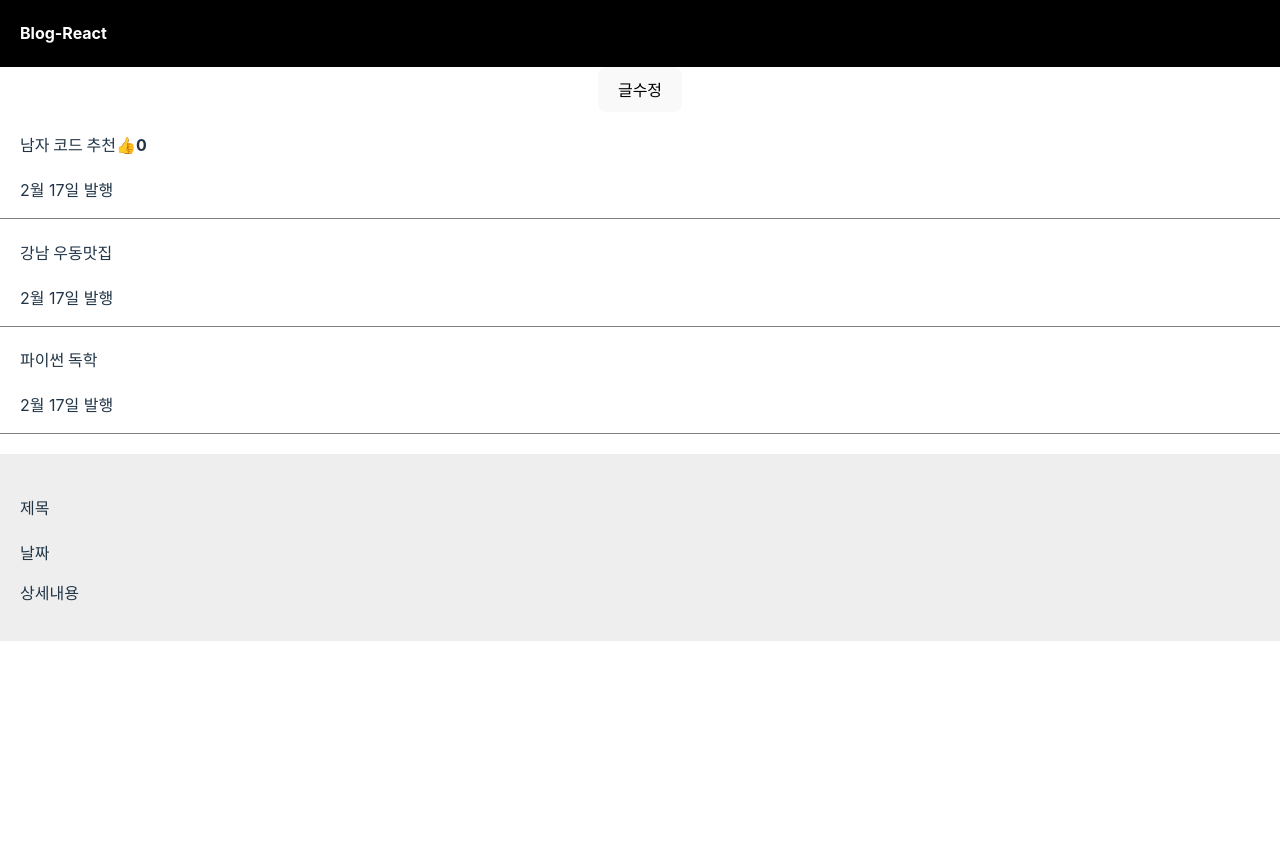
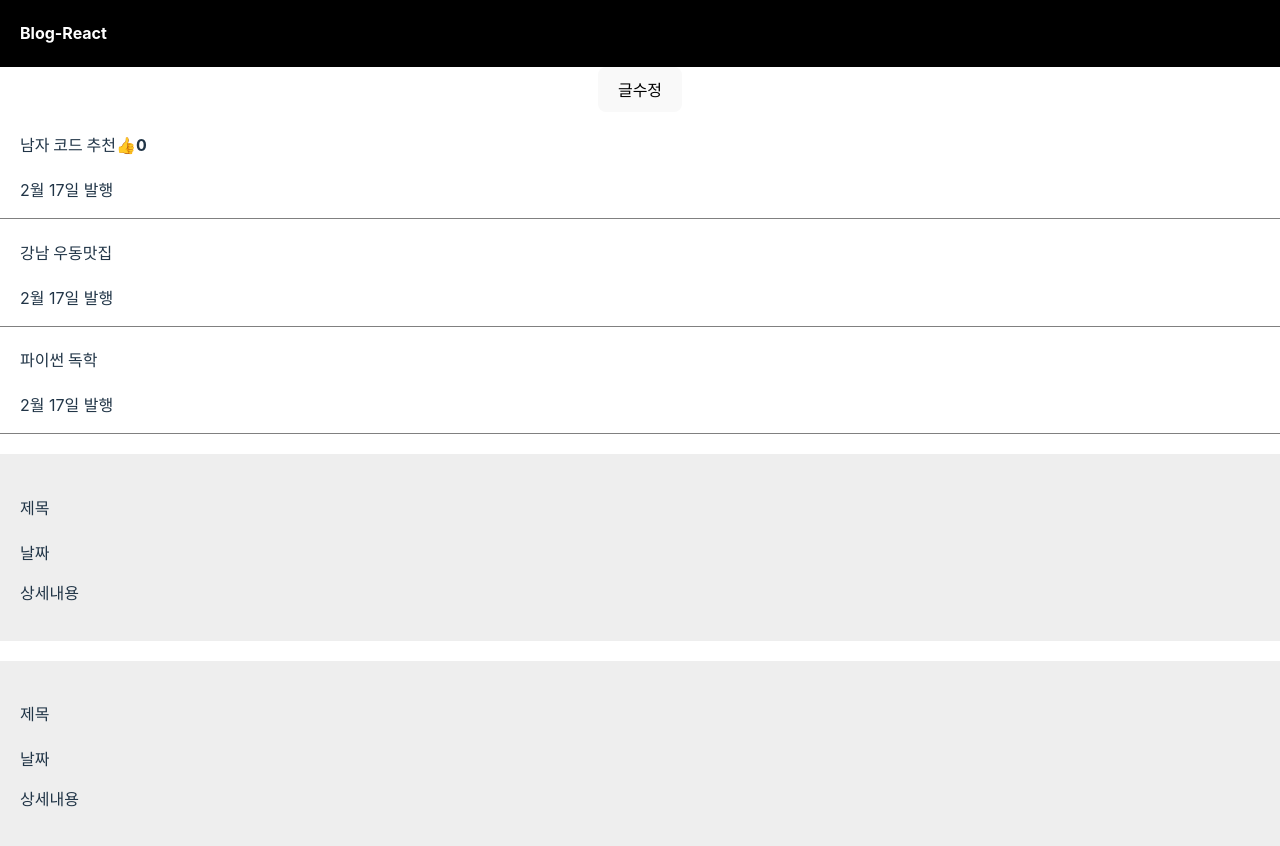
Before and after one commit to yyyenaak/bolgreact, a React (Vite) app: page / in a window 1280 px wide. Before the commit the page ends 800 px from the top, so only its background shows below. Built offline with nearby package versions, Linux system fonts and the light colour scheme.

Commit message:
modal 함수 생성

```diff
--- a/src/App.jsx
+++ b/src/App.jsx
@@ -1,4 +1,4 @@
-/* eslint-disable no-unused-vars */ //lint 에러 무시시
+/* eslint-disable no-unused-vars */ //lint 에러 무시
 import { useState } from "react";
 import "./App.css";
 
@@ -49,12 +49,22 @@ function App() {
         <h4>{글제목[2]}</h4>
         <p>2월 17일 발행</p>
       </div>
+
+      <Modal></Modal>
+      <Modal />
+    </div>
+  );
+}
+
+function Modal() {
+  return (
+    <>
       <div className="modal">
         <h4>제목</h4>
         <p>날짜</p>
         <p>상세내용</p>
       </div>
-    </div>
+    </>
   );
 }
 
```
